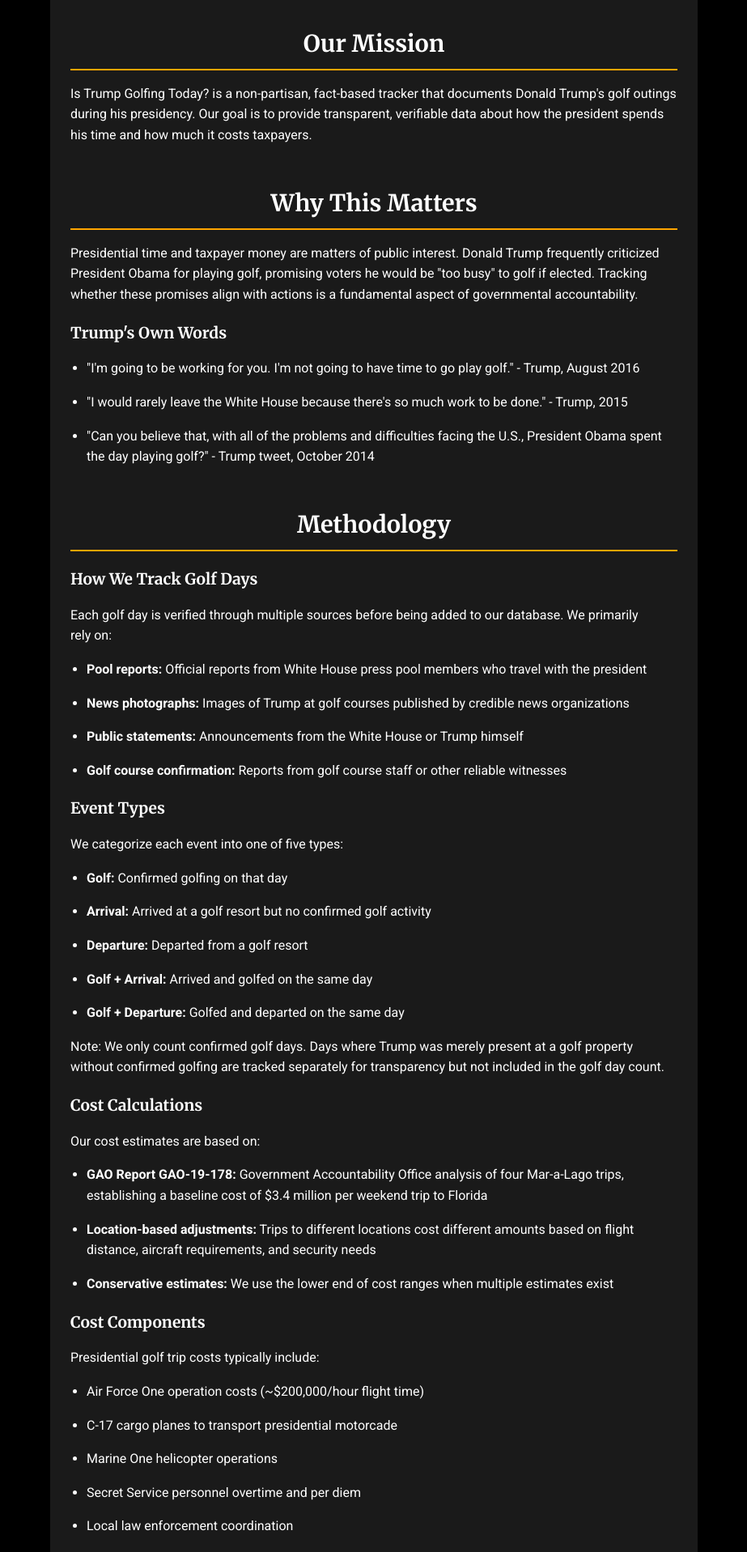
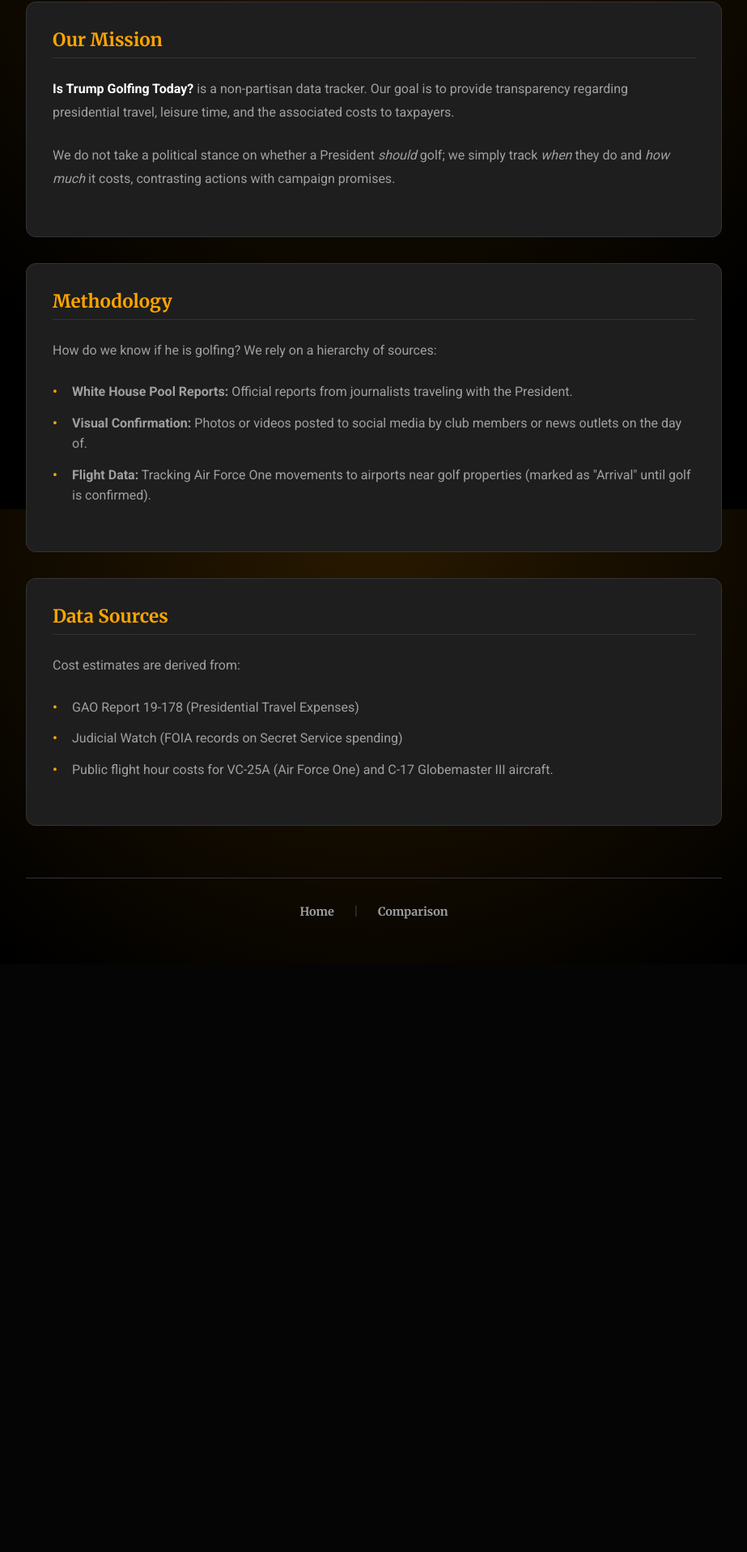
Before and after one commit to soyboi1312/istrumpgolfing.today, a Next.js app: page /about in a window 1280 px wide. Shown: the part 171-2088 px from the top of the page at 81% size, without its empty margins (178-1101 px from the left). After the commit the page ends 1362 px from the top, so only its background shows below. Built offline with nearby package versions, Linux system fonts and the light colour scheme.

Commit message:
Update about.tsx

```diff
--- a/pages/about.tsx
+++ b/pages/about.tsx
@@ -1,190 +1,63 @@
 import Head from 'next/head';
 import Link from 'next/link';
-import styles from '../styles/CostBreakdown.module.css';
+import Navbar from '../components/Navbar';
+import styles from '../styles/Home.module.css';
 
-/**
- * About & Methodology Page
- *
- * Explains the purpose, methodology, and data sources for the Trump golf tracker.
- *
- * @returns About page with methodology explanation
- */
 const About = () => {
   return (
     <div className={styles.container}>
       <Head>
-        <title>About - Is Trump Golfing Today? Methodology & Sources</title>
-        <meta name="description" content="Learn how we track Trump's golf trips, our methodology for calculating costs, and the verified sources we use for all data on this presidential golf tracker." />
-        <meta name="keywords" content="trump golf tracker methodology, how to track presidential golf, trump golf data sources, presidential travel costs" />
-        <link rel="canonical" href="https://istrumpgolfing.today/about/" />
-        <link
-          href="https://fonts.googleapis.com/css2?family=Roboto:wght@400;700&display=swap"
-          rel="stylesheet"
-        />
+        <title>About & Methodology | Is Trump Golfing Today?</title>
+        <meta name="description" content="Methodology and sources for the Trump Golf Tracker." />
+        <link rel="icon" href="/files/fav/icon.svg" type="image/svg+xml" />
       </Head>
 
+      <Navbar />
+
       <main className={styles.main}>
-        <h1 className={styles.title}>About This Project</h1>
+        <h1 className={styles.pageTitle}>About This Project</h1>
 
-        <div className={`${styles.blurb} ${styles.blurbContainer}`}>
-          <h2 className={styles.subtitle}>Our Mission</h2>
-          <p>
-            Is Trump Golfing Today? is a non-partisan, fact-based tracker that documents Donald Trump's golf outings during
-            his presidency. Our goal is to provide transparent, verifiable data about how the president spends his time and
-            how much it costs taxpayers.
+        <section className={styles.sectionCard}>
+          <h2 className={styles.sectionTitle}>Our Mission</h2>
+          <p className={styles.textBlock}>
+            <strong>Is Trump Golfing Today?</strong> is a non-partisan data tracker.
+            Our goal is to provide transparency regarding presidential travel, leisure time, and the associated costs to taxpayers.
           </p>
+          <p className={styles.textBlock}>
+            We do not take a political stance on whether a President <em>should</em> golf; we simply track <em>when</em> they do and <em>how much</em> it costs, contrasting actions with campaign promises.
+          </p>
+        </section>
 
-          <h2 className={styles.subtitle}>Why This Matters</h2>
-          <p>
-            Presidential time and taxpayer money are matters of public interest. Donald Trump frequently criticized President
-            Obama for playing golf, promising voters he would be "too busy" to golf if elected. Tracking whether these promises
-            align with actions is a fundamental aspect of governmental accountability.
+        <section className={styles.sectionCard}>
+          <h2 className={styles.sectionTitle}>Methodology</h2>
+          <p className={styles.textBlock}>
+            How do we know if he is golfing? We rely on a hierarchy of sources:
           </p>
+          <ul className={styles.contentList}>
+            <li><strong>White House Pool Reports:</strong> Official reports from journalists traveling with the President.</li>
+            <li><strong>Visual Confirmation:</strong> Photos or videos posted to social media by club members or news outlets on the day of.</li>
+            <li><strong>Flight Data:</strong> Tracking Air Force One movements to airports near golf properties (marked as "Arrival" until golf is confirmed).</li>
+          </ul>
+        </section>
 
-          <div className={styles.tableContainer}>
-            <h3 className={styles.tableTitle}>Trump's Own Words</h3>
-            <ul className={styles.sourcesList}>
-              <li>"I'm going to be working for you. I'm not going to have time to go play golf." - Trump, August 2016</li>
-              <li>"I would rarely leave the White House because there's so much work to be done." - Trump, 2015</li>
-              <li>"Can you believe that, with all of the problems and difficulties facing the U.S., President Obama spent the day playing golf?" - Trump tweet, October 2014</li>
-            </ul>
-          </div>
-
-          <h2 className={styles.subtitle}>Methodology</h2>
-
-          <h3 className={styles.tableTitle}>How We Track Golf Days</h3>
-          <p>
-            Each golf day is verified through multiple sources before being added to our database. We primarily rely on:
+        <section className={styles.sectionCard}>
+          <h2 className={styles.sectionTitle}>Data Sources</h2>
+          <p className={styles.textBlock}>
+            Cost estimates are derived from:
           </p>
-          <ul className={styles.sourcesList}>
-            <li><strong>Pool reports:</strong> Official reports from White House press pool members who travel with the president</li>
-            <li><strong>News photographs:</strong> Images of Trump at golf courses published by credible news organizations</li>
-            <li><strong>Public statements:</strong> Announcements from the White House or Trump himself</li>
-            <li><strong>Golf course confirmation:</strong> Reports from golf course staff or other reliable witnesses</li>
+          <ul className={styles.contentList}>
+            <li><a href="https://www.gao.gov/products/gao-19-178" target="_blank" rel="noopener noreferrer">GAO Report 19-178</a> (Presidential Travel Expenses)</li>
+            <li><a href="https://www.judicialwatch.org/" target="_blank" rel="noopener noreferrer">Judicial Watch</a> (FOIA records on Secret Service spending)</li>
+            <li>Public flight hour costs for VC-25A (Air Force One) and C-17 Globemaster III aircraft.</li>
           </ul>
-
-          <h3 className={styles.tableTitle}>Event Types</h3>
-          <p>We categorize each event into one of five types:</p>
-          <ul className={styles.sourcesList}>
-            <li><strong>Golf:</strong> Confirmed golfing on that day</li>
-            <li><strong>Arrival:</strong> Arrived at a golf resort but no confirmed golf activity</li>
-            <li><strong>Departure:</strong> Departed from a golf resort</li>
-            <li><strong>Golf + Arrival:</strong> Arrived and golfed on the same day</li>
-            <li><strong>Golf + Departure:</strong> Golfed and departed on the same day</li>
-          </ul>
-          <p>
-            <em>Note: We only count confirmed golf days. Days where Trump was merely present at a golf property without
-            confirmed golfing are tracked separately for transparency but not included in the golf day count.</em>
-          </p>
-
-          <h3 className={styles.tableTitle}>Cost Calculations</h3>
-          <p>Our cost estimates are based on:</p>
-          <ul className={styles.sourcesList}>
-            <li>
-              <strong>GAO Report GAO-19-178:</strong> Government Accountability Office analysis of four Mar-a-Lago trips,
-              establishing a baseline cost of $3.4 million per weekend trip to Florida
-            </li>
-            <li>
-              <strong>Location-based adjustments:</strong> Trips to different locations cost different amounts based on
-              flight distance, aircraft requirements, and security needs
-            </li>
-            <li>
-              <strong>Conservative estimates:</strong> We use the lower end of cost ranges when multiple estimates exist
-            </li>
-          </ul>
-
-          <div className={styles.tableContainer}>
-            <h3 className={styles.tableTitle}>Cost Components</h3>
-            <p>Presidential golf trip costs typically include:</p>
-            <ul className={styles.sourcesList}>
-              <li>Air Force One operation costs (~$200,000/hour flight time)</li>
-              <li>C-17 cargo planes to transport presidential motorcade</li>
-              <li>Marine One helicopter operations</li>
-              <li>Secret Service personnel overtime and per diem</li>
-              <li>Local law enforcement coordination</li>
-              <li>Coast Guard operations (for coastal properties)</li>
-              <li>Advance team travel and logistics</li>
-            </ul>
-          </div>
-
-          <h2 className={styles.subtitle}>Data Sources & Verification</h2>
-          <p>
-            Every golf day in our database includes a link to its source. We prioritize sources in this order:
-          </p>
-          <ol className={styles.sourcesList}>
-            <li>Official White House pool reports</li>
-            <li>Major news organizations (AP, Reuters, NY Times, Washington Post, CNN, Fox News, etc.)</li>
-            <li>Photographic evidence from credible sources</li>
-            <li>Golf course reports and social media (verified accounts only)</li>
-          </ol>
-
-          <h2 className={styles.subtitle}>What We're NOT</h2>
-          <ul className={styles.sourcesList}>
-            <li><strong>Not a political organization:</strong> We don't endorse candidates or take political donations</li>
-            <li><strong>Not making judgments:</strong> We present data; you draw conclusions</li>
-            <li><strong>Not exclusive:</strong> Golf data is just one metric of presidential activity</li>
-          </ul>
-
-          <h2 className={styles.subtitle}>Accuracy & Corrections</h2>
-          <p>
-            We strive for 100% accuracy. If you find an error in our data, please email us at{' '}
-            <a href="mailto:mail@istrumpgolfing.today" style={{ color: '#ffa500' }}>
-              mail@istrumpgolfing.today
-            </a>{' '}
-            with:
-          </p>
-          <ul className={styles.sourcesList}>
-            <li>The specific date in question</li>
-            <li>What you believe is incorrect</li>
-            <li>A link to a credible source supporting the correction</li>
-          </ul>
-          <p>We review all submissions and issue corrections when warranted.</p>
-
-          <h2 className={styles.subtitle}>Data Usage</h2>
-          <p>
-            All data on this site is freely available for journalists, researchers, and the public. We encourage fact-checking,
-            verification, and republication of our data with attribution.
-          </p>
-
-          <h2 className={styles.subtitle}>Technical Implementation</h2>
-          <p>
-            This site is built with Next.js and TypeScript, statically generated for fast performance, and hosted for
-            maximum uptime. The codebase is optimized for accessibility (WCAG 2.1 compliant) and mobile devices.
-          </p>
-
-          <h2 className={styles.subtitle}>Contact & Social</h2>
-          <ul className={styles.sourcesList}>
-            <li>
-              Email:{' '}
-              <a href="mailto:mail@istrumpgolfing.today" style={{ color: '#ffa500' }}>
-                mail@istrumpgolfing.today
-              </a>
-            </li>
-            <li>
-              Bluesky:{' '}
-              <a href="https://bsky.app/profile/istrumpgolfing.today" target="_blank" rel="noopener noreferrer" style={{ color: '#ffa500' }}>
-                @istrumpgolfing.today
-              </a>
-            </li>
-          </ul>
-
-          <h2 className={styles.subtitle}>Support</h2>
-          <p>
-            This is a volunteer project with no ads or tracking. If you'd like to support our work, please consider donating to:
-          </p>
-          <ul className={styles.sourcesList}>
-            <li>
-              <a href="https://www.pcrf.net/" target="_blank" rel="noopener noreferrer" style={{ color: '#ffa500' }}>
-                PCRF.net
-              </a>
-            </li>
-          </ul>
-        </div>
+        </section>
 
         <div className={styles.footer}>
-          <Link href="/">
-            <a className={styles.homeLink}>← Back to Main Tracker</a>
-          </Link>
+           <div className={styles.footerLinks}>
+            <Link href="/"><a className={styles.footerLink}>Home</a></Link>
+            <span className={styles.footerSeparator}>|</span>
+            <Link href="/comparison"><a className={styles.footerLink}>Comparison</a></Link>
+          </div>
         </div>
       </main>
     </div>
```
